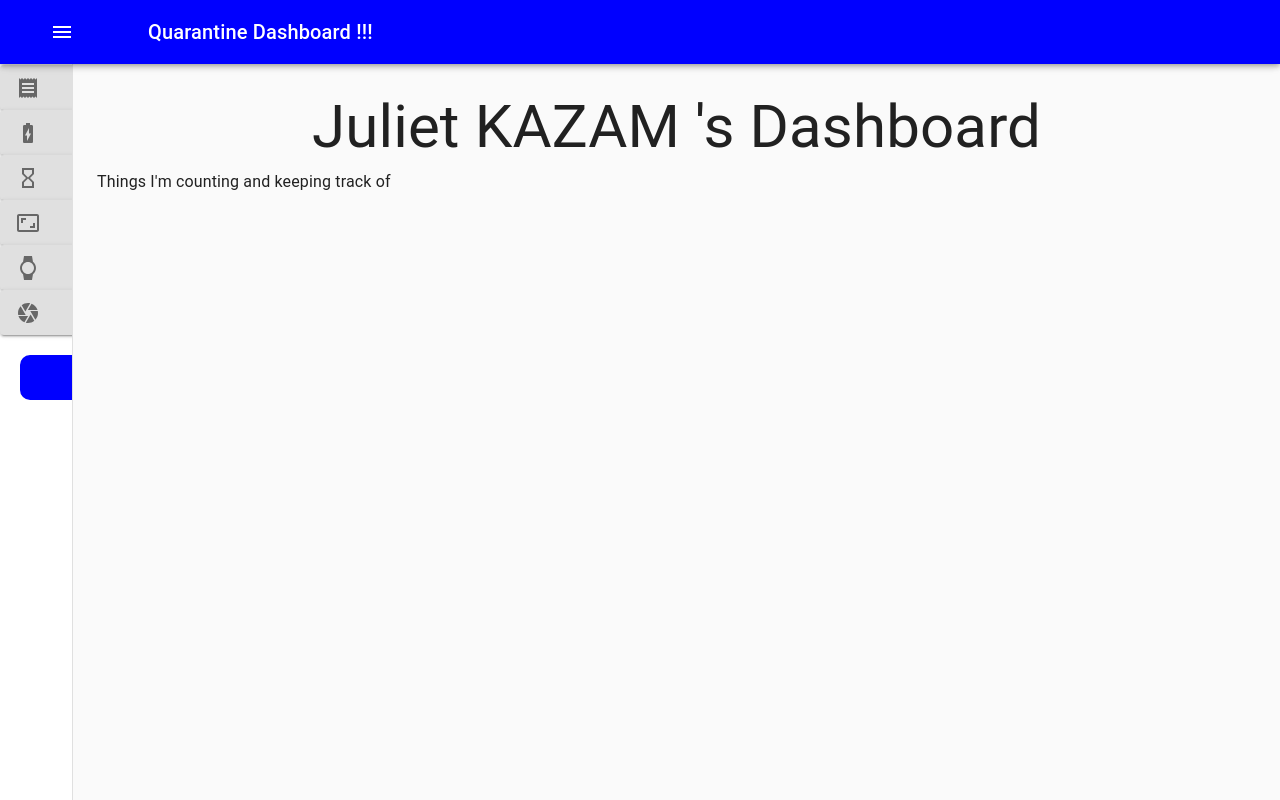
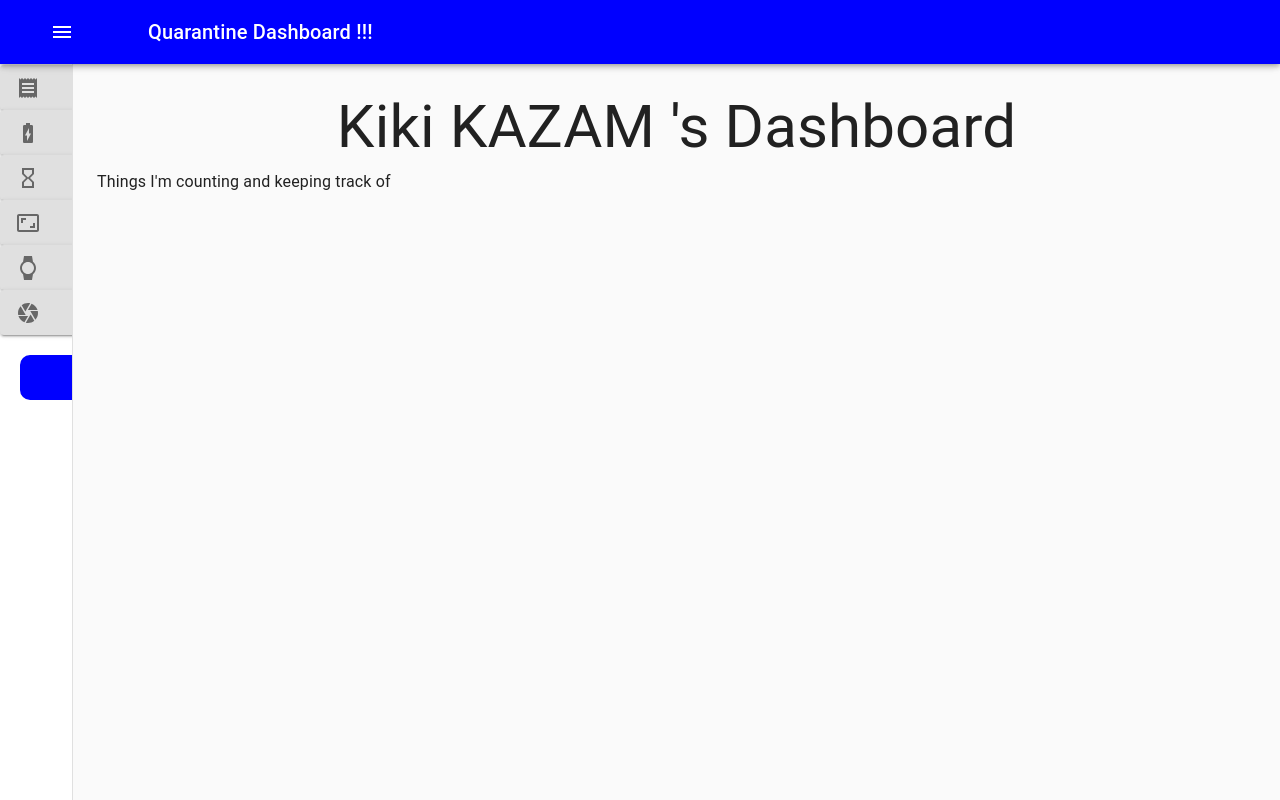
Before and after one commit to unachoza/Quarantine-Dashboard, a React (Create React App) app: page / in a window 1280 px wide. Built offline with nearby package versions, Linux system fonts and the light colour scheme.

Commit message:
looks good

```diff
--- a/src/App.js
+++ b/src/App.js
@@ -1,22 +1,30 @@
-import React from 'react';
+import React, { useState, useEffect } from 'react';
 import { ThemeProvider, mStyles } from '@material-ui/core/styles';
 import theme from 'UI/Theme.js';
 import UserDashboard from 'Pages/UserDashboard/UserDashboard.pages.js';
 import BuildDashboard from 'Pages/BuildDashboard/BuildDashboard.pages.js';
 import MiniDrawer from 'Components/LeftSlideDrawer/LeftSlideDrawer.component.js';
 import './App.css';
+import Modal from '@material-ui/core/Modal';
+import SimpleModal from 'Components/SimpleModal/Modal.component';
 import { USER } from 'Constants/User';
 
-function App() {
+const App = () => {
+  const [immediateOpen, setImmediateOpen] = useState(false);
+
+  useEffect(() => {
+    setImmediateOpen(true);
+  }, []);
   return (
     <ThemeProvider theme={theme}>
       <div className="app-container">
         <MiniDrawer />
+        <Modal openModal={immediateOpen} />
         {/* <BuildDashboard /> */}
         <div className="pages"></div>
       </div>
     </ThemeProvider>
   );
-}
+};
 
 export default App;
--- a/src/Constants/Styling.js
+++ b/src/Constants/Styling.js
@@ -10,7 +10,7 @@ import HourglassEmptyIcon from '@material-ui/icons/HourglassEmpty';
 export const IconObjectArray = [
   {
     icon: <ReceiptIcon />,
-    buttonName: 'Create a Todo List',
+    buttonName: 'Create Todo List',
   },
   {
     icon: <BatteryChargingFullIcon />,
--- a/src/Constants/User.js
+++ b/src/Constants/User.js
@@ -1,5 +1,5 @@
 export const USER = {
-  name: 'Juliet KAZAM ',
+  name: 'Kiki KAZAM ',
 };
 
 export const COLORS = {
```
